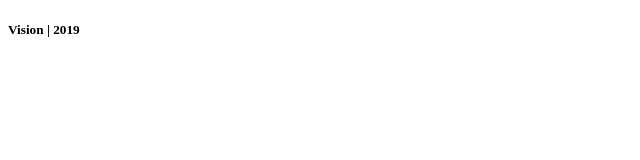
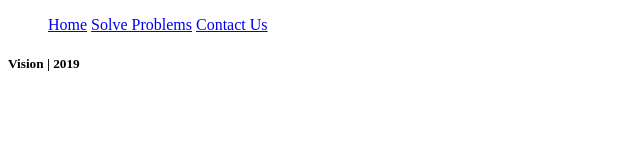
Before and after one commit to lsuan/mathisalwaysfun.io, a plain HTML site: page index.html in a window 1280 px wide. Shown: the whole page, without its empty margins (0-640 px from the left). Drawn offline with Linux system fonts and the light colour scheme.

Commit message:
updated index.html

```diff
--- a/index.html
+++ b/index.html
@@ -7,8 +7,16 @@
 		<link rel="stylesheet" href="https://maxcdn.bootstrapcdn.com/bootstrap/3.3.6/css/bootstrap.min.css"/>-->
 	</head>
 
+
 	<body>
 
+		<div class=topbar>
+			<ul class=topbar_links>
+				<a href="index.html">Home</a>
+				<a href="solveProblems.html">Solve Problems</a>
+				<a href="contactUs.html">Contact Us</a>
+			</ul>
+		</div>
 
 		<div class=footer>
 			<h5>Vision | 2019</h5>
```
